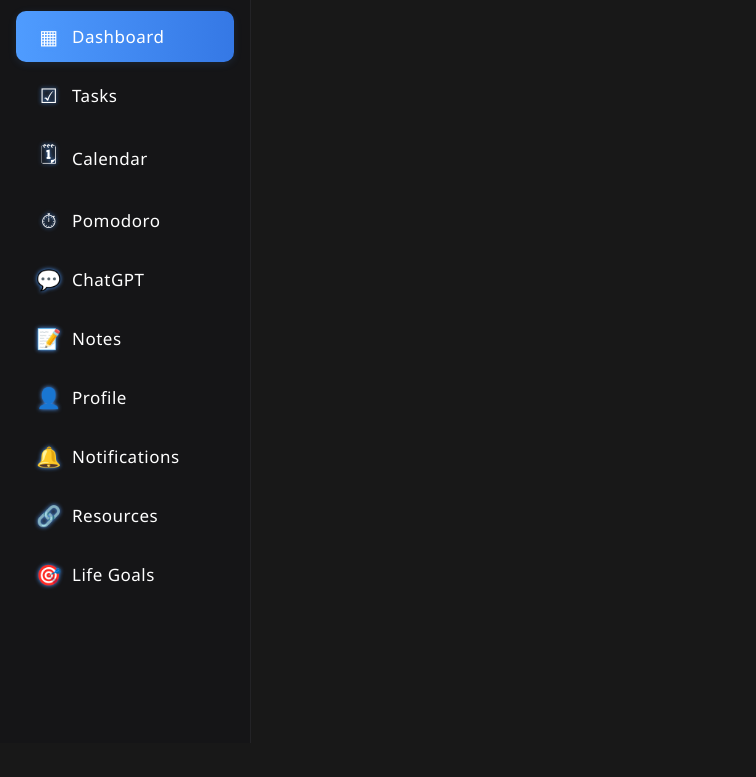
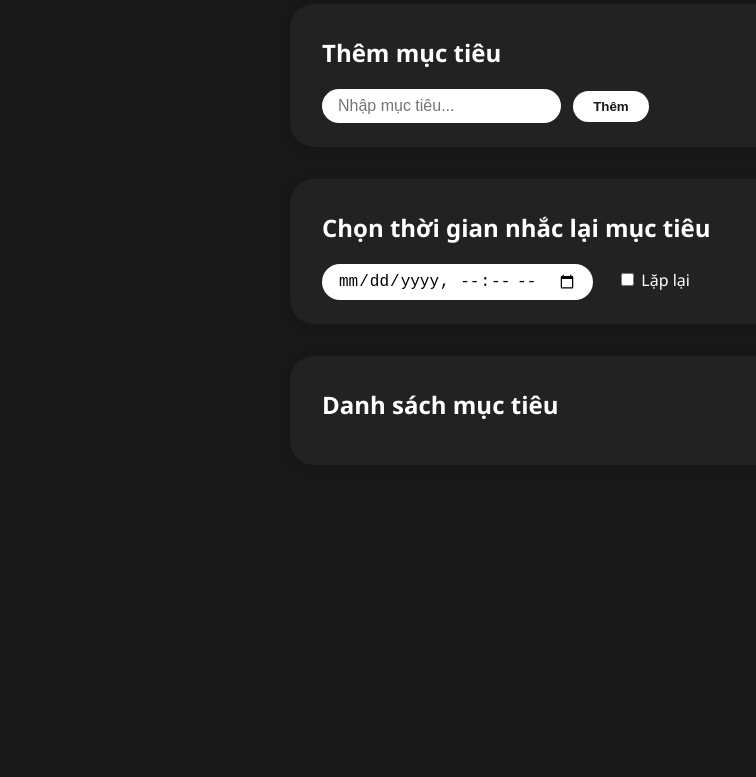
Before and after one commit to AnhKhoi2k9/time-tracker, a plain HTML site: page time-tracker/life-goals.html in a window 1280 px wide. Shown: the part 89-866 px from the top of the page, without its empty margins (0-756 px from the left). Drawn offline with Linux system fonts and the light colour scheme; files that its build step writes are made by us from their sources; files whose address does not match are found by name.

Commit message:
feat: life-goals,resources

```diff
--- a/time-tracker/life-goals.html
+++ b/time-tracker/life-goals.html
@@ -4,28 +4,9 @@
     <meta charset="UTF-8">
     <meta name="viewport" content="width=device-width, initial-scale=1.0">
     <title>Life Goals - StudyZen</title>
-    <link rel="stylesheet" href="styles/lifegoal.css">
-    <link rel="stylesheet" href="styles/sidebar.css">
+    <link rel="stylesheet" href="./css/lifegoal.css">
 </head>
 <body>
-    <div class="layout">
-     <aside class="sidebar">
-      <div class="logo">StudyZen</div>
-      <nav>
-        <ul>
-          <li class="active" data-page="dashboard"><a href="index2.html"><span class="icon">▦</span>Dashboard</a></li>
-          <li data-page="tasks"><a href="tasks.html"><span class="icon">☑</span>Tasks</a></li>
-          <li data-page="calendar"><a href="calendar.html"><span class="icon">🗓</span>Calendar</a></li>
-          <li data-page="pomodoro"><a href="pomodoro.html"><span class="icon">⏱</span>Pomodoro</a></li>
-          <li data-page="chatgpt"><a href="chatgpt.html"><span class="icon">💬</span>ChatGPT</a></li>
-          <li data-page="notes"><a href="note.html"><span class="icon">📝</span>Notes</a></li>
-          <li data-page="profile"><a href="profile.html"><span class="icon">👤</span>Profile</a></li>
-          <li data-page="notifications"><a href="notifications.html"><span class="icon">🔔</span>Notifications</a></li>
-          <li data-page="resources"><a href="resources.html"><span class="icon">🔗</span>Resources</a></li>
-          <li data-page="lifegoals"><a href="lifegoals.html"><span class="icon">🎯</span>Life Goals</a></li>
-        </ul>
-      </nav>
-    </aside>
     <div class="container">
         <main class="main-content">
             <section id="life-goals-section">
```
Also changed, not shown: time-tracker/resources.html (+1 -2 lines).
